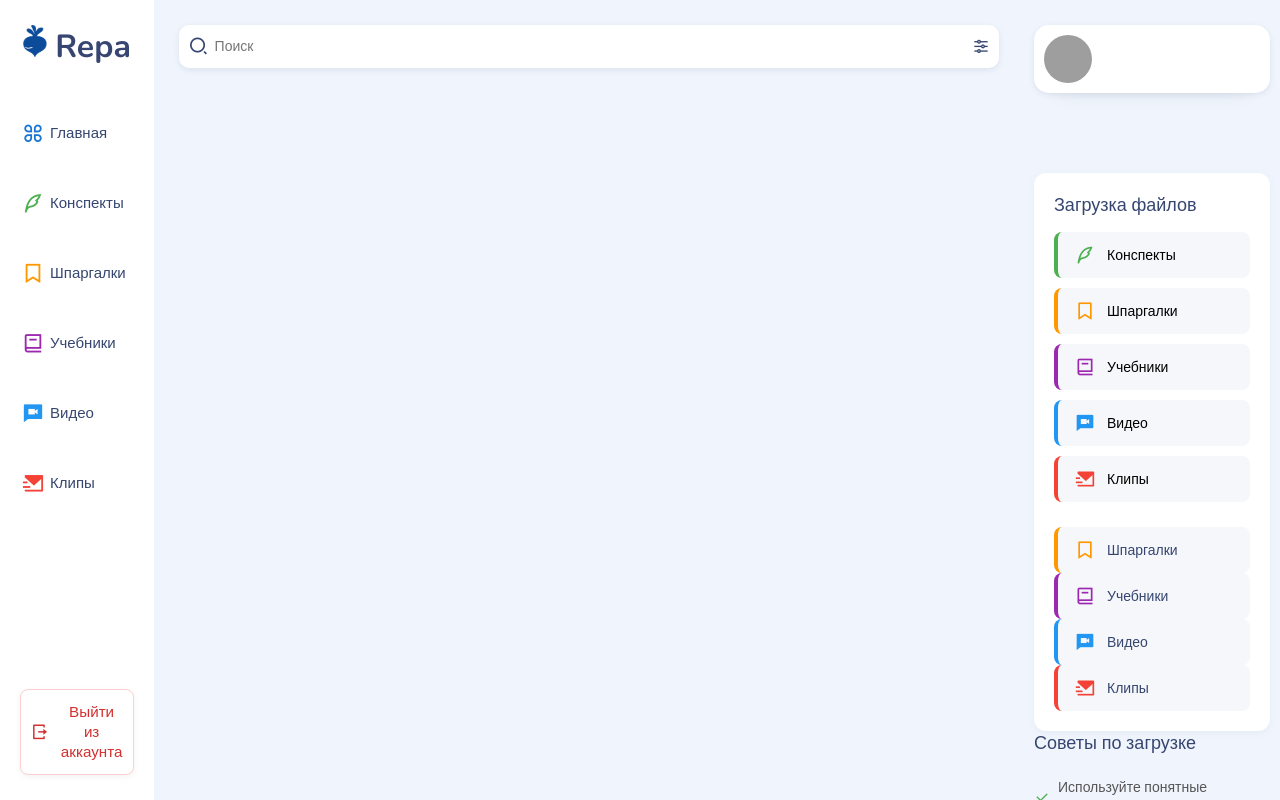
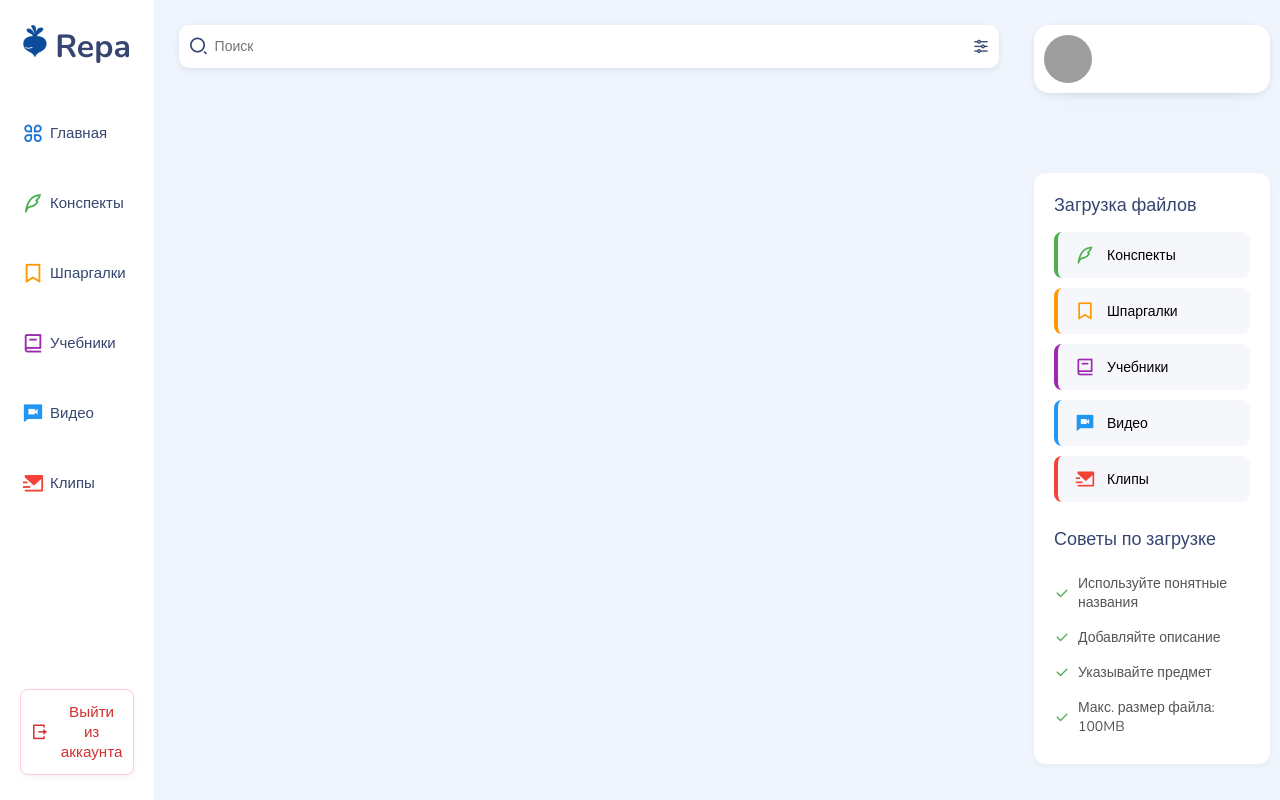
Before and after one commit to JktuJQ/Repa, a Flask app: template frontend/templates/catalog.html in a window 1280 px wide. Run offline with Flask 3, Linux system fonts and the light colour scheme; the template is opened without the code that fills it, so the values that code supplies are empty; parts of the project's set-up code (start-up, migrations or seed data) failed here and were passed over; grey boxes are pictures that could not be loaded.

Commit message:
One more to go

```diff
--- a/frontend/templates/base_with_header_and_sections.html
+++ b/frontend/templates/base_with_header_and_sections.html
@@ -95,24 +95,6 @@
             <span>Клипы</span>
         </a>
     </div>
-            </a>
-            <a href="/download?chosen=cheatsheets" class="quick-type-btn cheatsheets" data-type="cheatsheets">
-                <i class="ri-bookmark-line"></i>
-                <span>Шпаргалки</span>
-            </a>
-            <a href="/download?chosen=textbooks" class="quick-type-btn textbooks" data-type="textbooks">
-                <i class="ri-book-2-line"></i>
-                <span>Учебники</span>
-            </a>
-            <a href="/download?chosen=videos" class="quick-type-btn videos" data-type="videos">
-                <i class="ri-video-chat-fill"></i>
-                <span>Видео</span>
-            </a>
-            <a href="/download?chosen=clips" class="quick-type-btn clips" data-type="clips">
-                <i class="ri-mail-send-fill"></i>
-                <span>Клипы</span>
-            </a>
-        </div>
 
     <div class="upload-tips">
         <h3>Советы по загрузке</h3>
```
Lines whose indentation alone changed are shown as unchanged.
